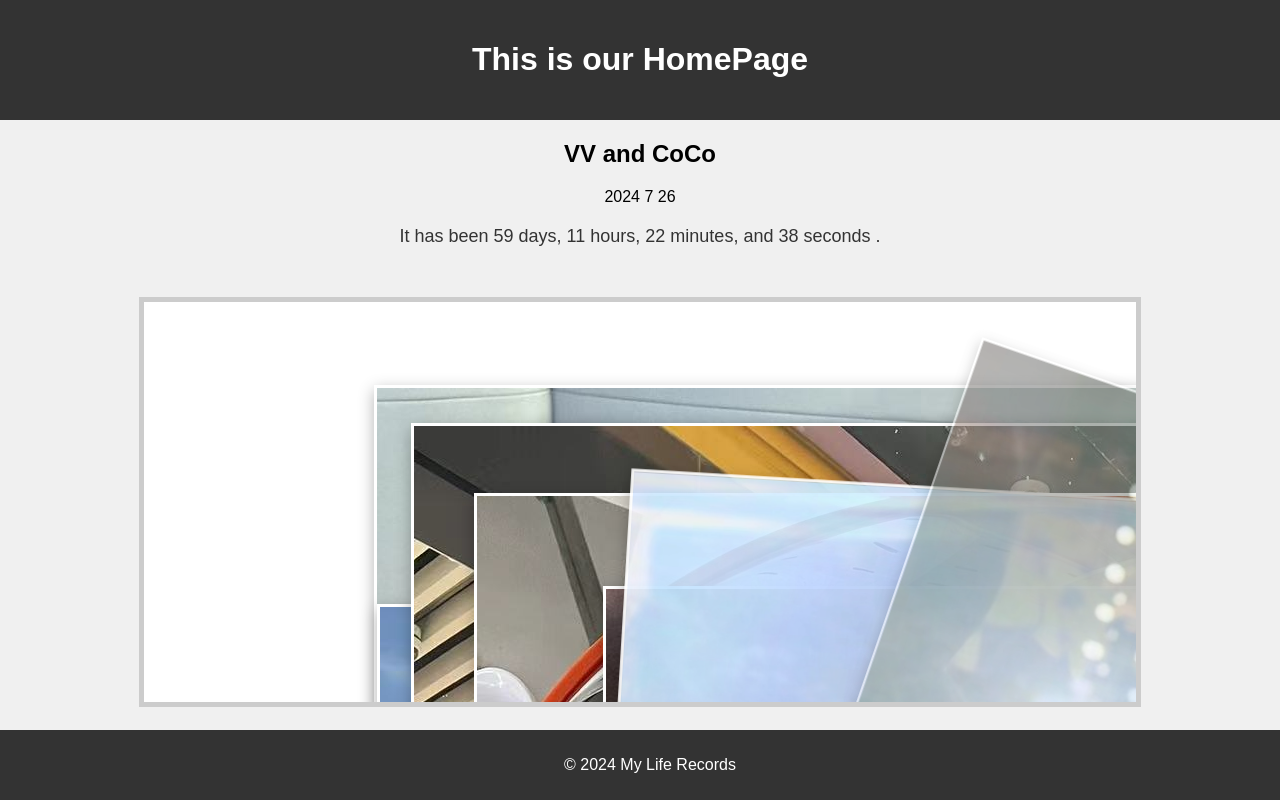
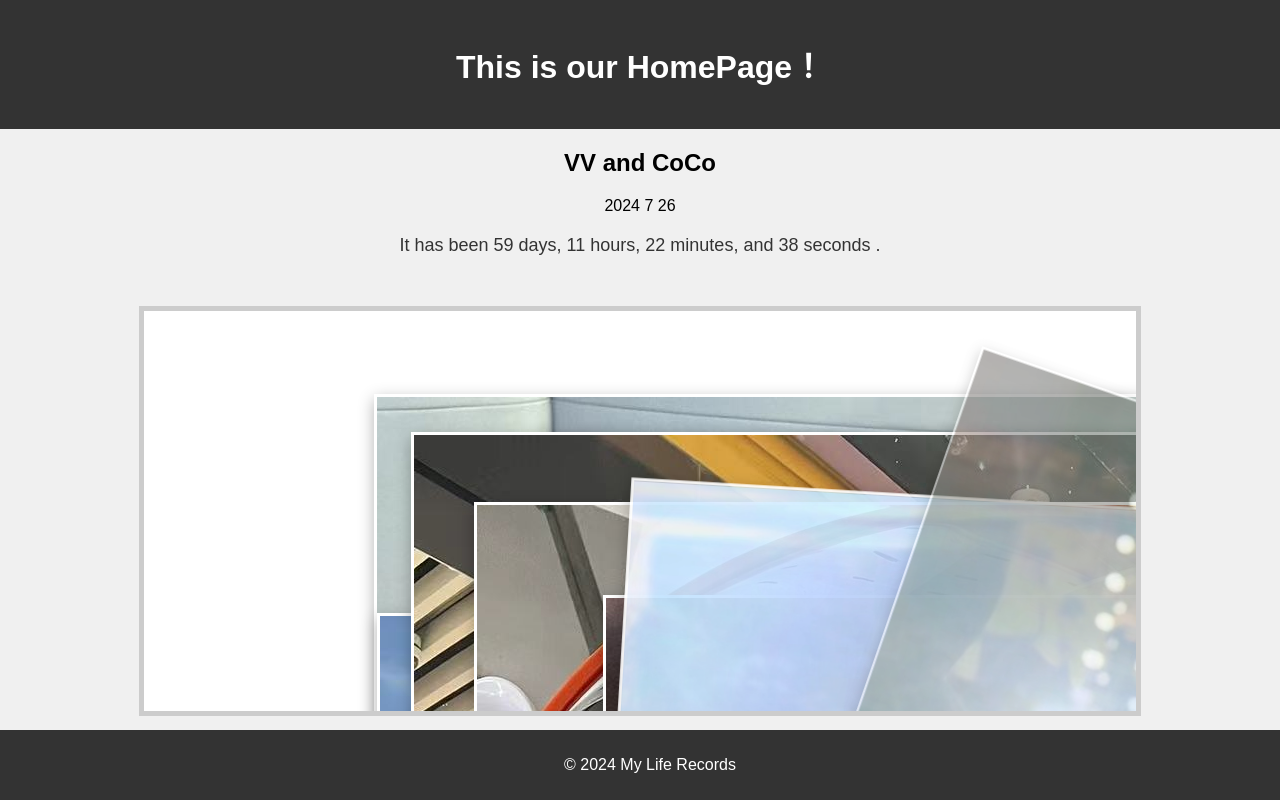
Before and after one commit to VVandCoCo/VVandCoCo.github.io, a plain HTML site: page index.html in a window 1280 px wide. Drawn offline with Linux system fonts and the light colour scheme.

Commit message:
Update index.html

```diff
--- a/index.html
+++ b/index.html
@@ -77,7 +77,7 @@
 </head>
 <body>
     <header>
-        <h1>This is our HomePage</h1>
+        <h1>This is our HomePage！</h1>
     </header>
 
     <section>
```
